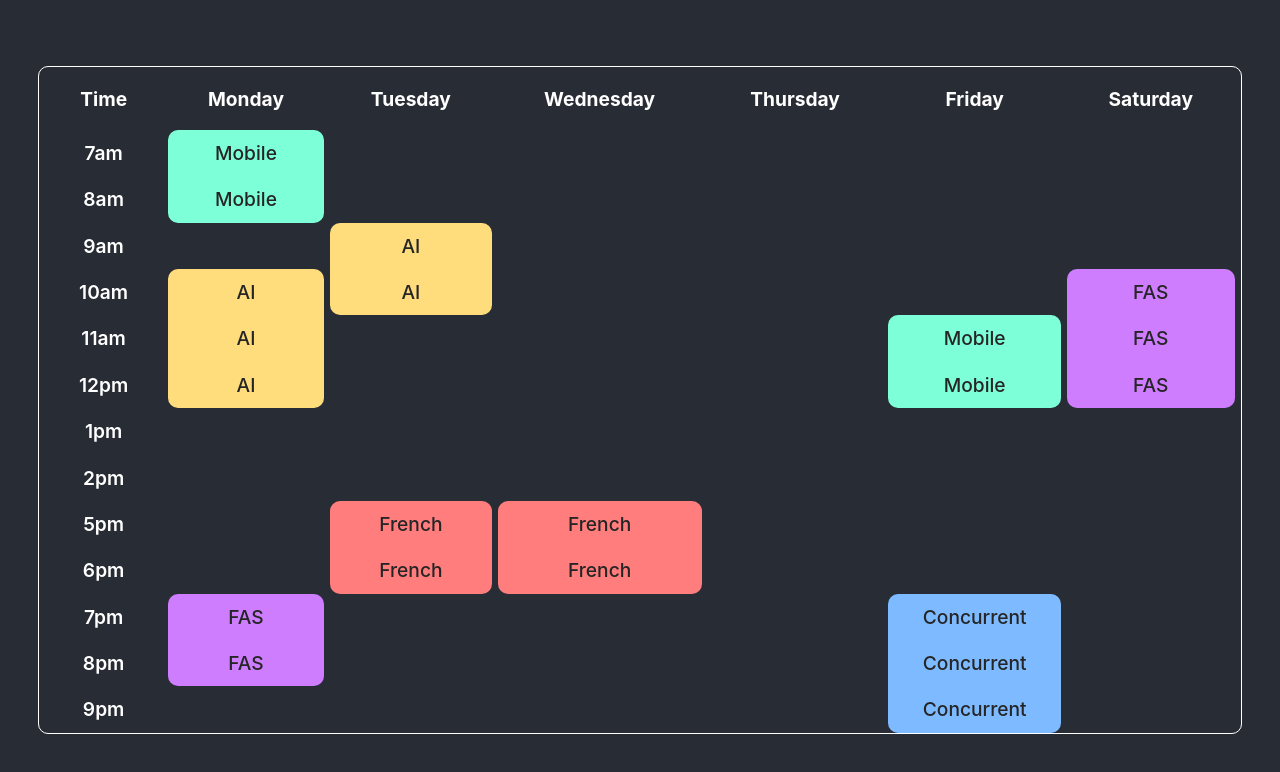
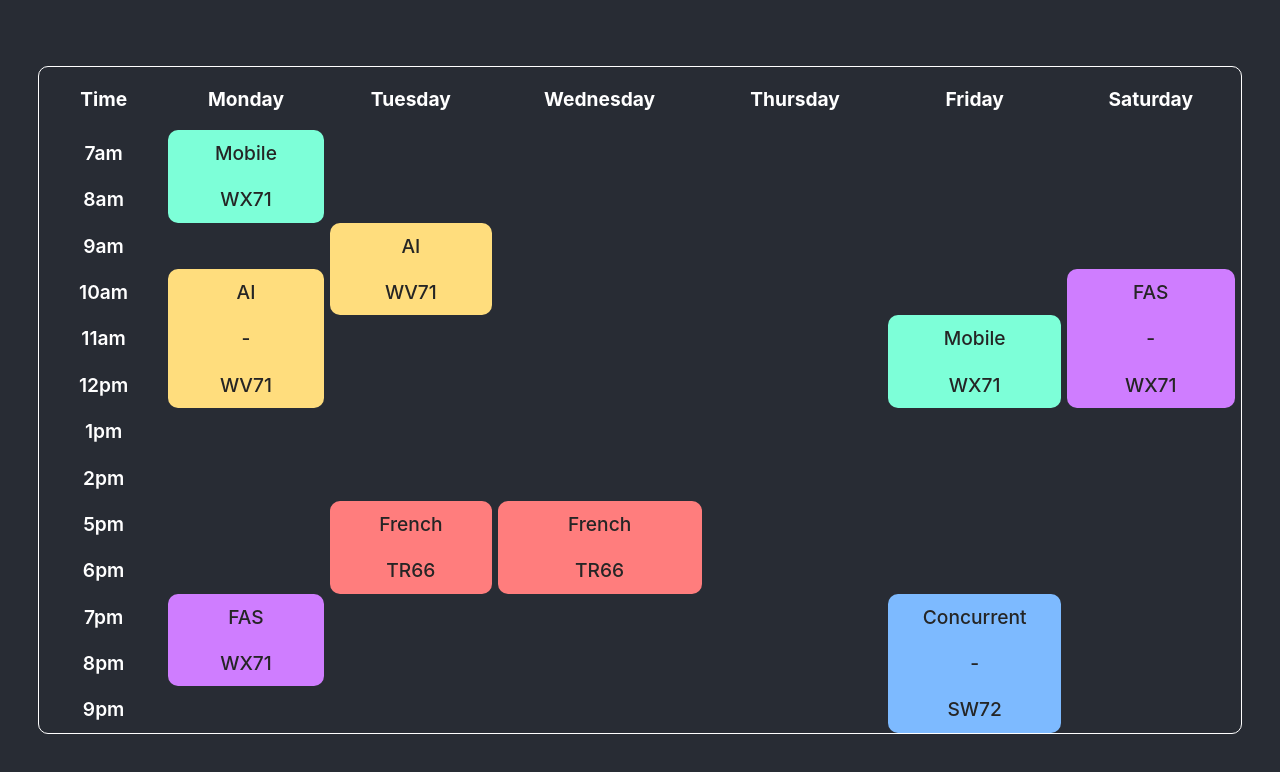
Before and after one commit to 8rb/Timetable, a React (Create React App) app: page / in a window 1280 px wide. Shown: the top 772 px of the page. Built offline with nearby package versions, Linux system fonts and the light colour scheme.

Commit message:
✨onClick Event
Added Course info onClick and changed data cell rendered.

```diff
--- a/src/components/Timetable.tsx
+++ b/src/components/Timetable.tsx
@@ -1,11 +1,45 @@
 import React, { useState } from 'react'
-import { TableContainer, Table, TH, TD, TDTime } from './TimetableStyles';
+import { TableContainer, Table, TH, TD, TDTime, Modal, ModalSubTitleRow, ModalTitle, ModalSubTitle, ModalText } from './TimetableStyles';
 import TimeTableData from '../events';
+
+type Class = {
+    name: string,
+    color: string,
+    code: string,
+    class: string,
+    professor: string,
+    type?: string
+}
 
 const Timetable = () => {
 
     const [titles] = useState(['Time', 'Monday', 'Tuesday', 'Wednesday', 'Thursday', 'Friday', 'Saturday']);
     const [data] = useState(TimeTableData);
+    const [showModal, setShowModal] = useState(false);
+    const [actualClass, setActualClass] = useState<Class>();
+
+
+    const renderModal = () => {
+        return actualClass &&
+        <Modal color={actualClass.color} onClick={() => {toggleModal(undefined)}}>
+            <ModalTitle>{actualClass.name}</ModalTitle>
+            <ModalSubTitleRow>
+                <ModalSubTitle>{actualClass.code}</ModalSubTitle>
+                <ModalSubTitle>{actualClass.class}</ModalSubTitle>
+            </ModalSubTitleRow>
+            <ModalText>{actualClass.professor}</ModalText>
+        </Modal>
+    }
+
+    const toggleModal = (clickedClass: Class | undefined) => {
+        if(clickedClass) {
+            setShowModal(true);
+            setActualClass(clickedClass);
+        }
+        else {
+            setShowModal(false);
+        }
+    }
 
     const renderTableHeader = () => {
         return titles.map((key, index) => {
@@ -13,20 +47,36 @@ const Timetable = () => {
         })
     }
 
+    const renderDataCell = (actualClass: Class | undefined, type: string | undefined) => {
+        if(type === "first") {
+            return <TD onClick={() => {toggleModal(actualClass)}} color={actualClass?.color} type={type}>{actualClass?.name}</TD>
+        }
+        else if(type === "last") {
+            return <TD onClick={() => {toggleModal(actualClass)}} color={actualClass?.color} type={type}>{actualClass?.class}</TD>
+        }
+        else if(type === "middle") {
+            return <TD onClick={() => {toggleModal(actualClass)}} color={actualClass?.color} type={type}>{'-'}</TD>
+        }
+        else {
+            return <TD onClick={() => {toggleModal(undefined)}}></TD>
+        }
+    }
+
     const renderData = () => {
         return data.map(({time, monday, tuesday, wednesday, friday, saturday}, index) => {
             return <tr key={index}>
                 <TDTime key={index}>{time}</TDTime>
-                <TD color={monday?.class.color} type={monday?.type}>{monday?.class.name}</TD>
-                <TD color={tuesday?.class.color} type={tuesday?.type}>{tuesday?.class.name}</TD>
-                <TD color={wednesday?.class.color} type={wednesday?.type}>{wednesday?.class.name}</TD>
-                <TD></TD>
-                <TD color={friday?.class.color} type={friday?.type}>{friday?.class.name}</TD>
-                <TD color={saturday?.class.color} type={saturday?.type}>{saturday?.class.name}</TD>
+                {renderDataCell(monday?.class, monday?.type)}
+                {renderDataCell(tuesday?.class, tuesday?.type)}
+                {renderDataCell(wednesday?.class, wednesday?.type)}
+                {renderDataCell(undefined, undefined)} {/* Thursday */}
+                {renderDataCell(friday?.class, friday?.type)}
+                {renderDataCell(saturday?.class, saturday?.type)}
             </tr>
         })
     }
     return (
+        <>
             <TableContainer>
                 <Table>
                     <thead>
@@ -37,6 +87,8 @@ const Timetable = () => {
                     </tbody>
                 </Table>
             </TableContainer>
+            {showModal && renderModal()}
+        </>
     )
 }
 
--- a/src/components/TimetableStyles.ts
+++ b/src/components/TimetableStyles.ts
@@ -21,12 +21,12 @@ export const TH = styled.th`
   text-align: center;
 `
 
-type BGColor = {
+type ClassProps = {
   color?: string; ///Passing Optional Props
   type?: string;
 };
 
-export const TD = styled.td<BGColor>`
+export const TD = styled.td<ClassProps>`
   box-sizing: border-box;
   color: #252525;
   font-size: 1.2rem;
@@ -48,10 +48,17 @@ export const TD = styled.td<BGColor>`
         border-radius: 0 0 10px 10px;
   `};
 
-
+  ${props => props.type
+    &&`
+    transition: all .2s ease-in-out;
+    &:hover {
+      filter: brightness(95%);
+      cursor: pointer;
+    }
+  `};
 `
 
-export const TDTime = styled.td<BGColor>`
+export const TDTime = styled.td`
   color: #ffffff;
   font-size: 1.2rem;
   font-weight: 600;
@@ -65,3 +72,54 @@ export const Title = styled.h1`
   text-align: center;
   color: palevioletred;
 `;
+
+export const Modal = styled.div<ClassProps>`
+  position: absolute;
+  height: 30%;
+  min-height: 220px;
+  width: 30%;
+  min-width: 310px;
+  background: goldenrod;
+  border-radius: 10px;
+  border: 3px solid #282c34;
+  background: ${({color}) => color};
+  display: flex;
+  align-items: center;
+  flex-direction: column;
+  transition: all .2s ease-in-out;
+  &:hover {
+    filter: brightness(80%);
+    cursor: pointer;
+  }
+`;
+
+export const ModalSubTitleRow = styled.div`
+  display: flex;
+  justify-content: space-around;
+  align-items: center;
+  width: 100%;
+  height: 20%;
+`;
+
+export const ModalTitle = styled.h1`
+  margin: 0;
+  font-size: 2rem;
+  font-weight: 700;
+  margin: 1rem;
+  text-align: center;
+`;
+
+export const ModalSubTitle = styled.h2`
+  margin: 0;
+  font-size: 1.75rem;
+  font-weight: 500;
+  text-align: center;
+`;
+
+export const ModalText = styled.p`
+  margin: 0;
+  font-size: 1.3rem;
+  font-weight: 400;
+  margin: 2rem;
+  text-align: center;
+`;
--- a/src/events.ts
+++ b/src/events.ts
@@ -51,7 +51,6 @@ const TimeTableData = [
     {
         "time": "7am",
         "monday": {class: Mobile, type: "first"},
-        "thursday": {},
     },
     {
         "time": "8am",
```
Lines whose indentation alone changed are shown as unchanged.
